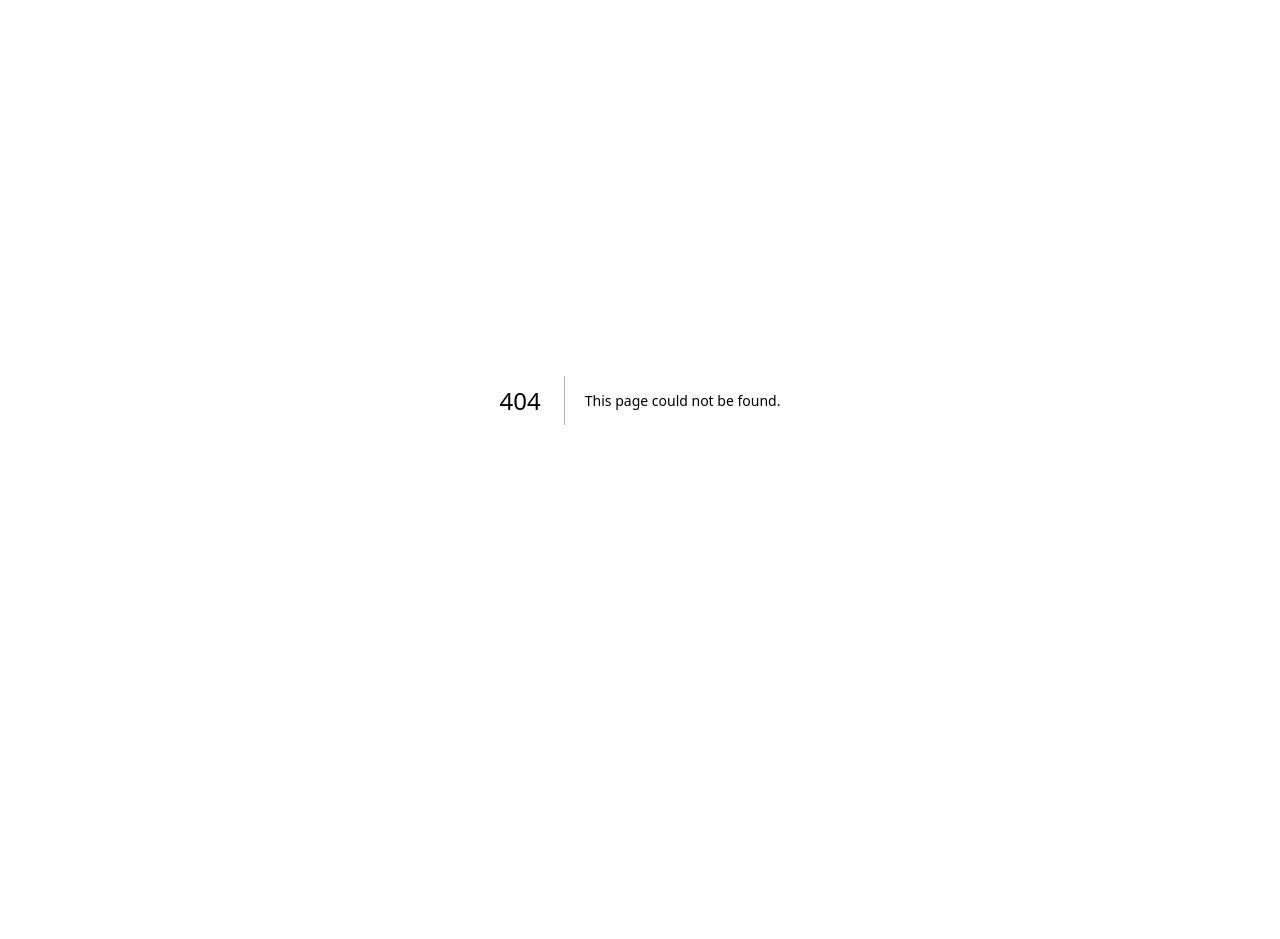
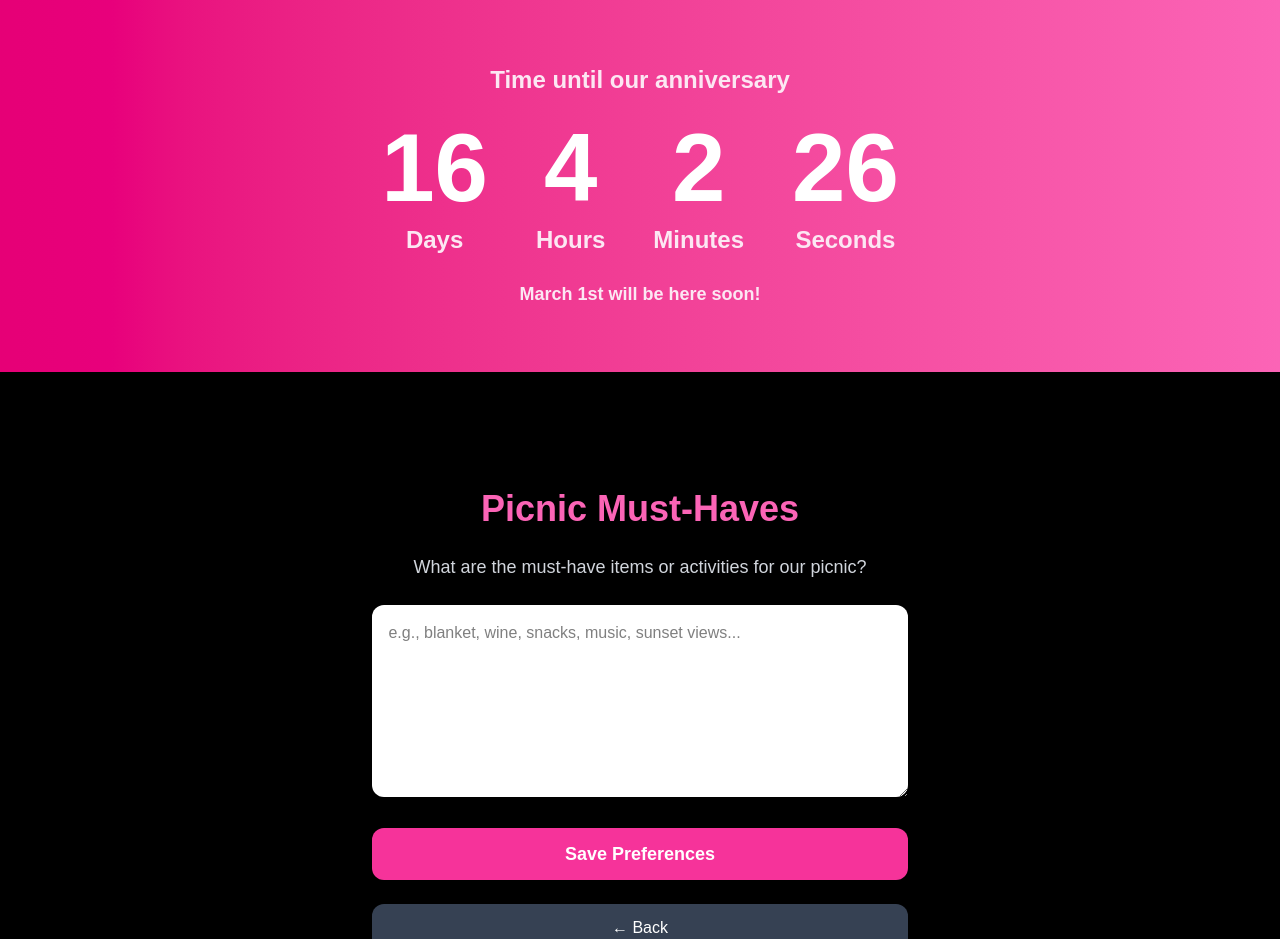
Before and after one commit to Mohnclizzy/valentines-protocol, a Next.js app: page /picnic in a window 1280 px wide. Before the commit this address had no page. Shown: the top 939 px of the page. Before the commit the page ends 800 px from the top, so only its background shows below. Built offline with nearby package versions, Linux system fonts and the light colour scheme.

Commit message:
Replace pho option with picnic option

```diff
--- a/app/page.tsx
+++ b/app/page.tsx
@@ -113,8 +113,8 @@ export default function Home() {
               <button onClick={() => router.push("/cooking")} className="bg-pink-500 hover:bg-pink-400 transition px-6 py-4 rounded-xl font-bold text-lg">
                 Cooking Together 👨‍🍳
               </button>
-              <button onClick={() => router.push("/pho")} className="bg-pink-500 hover:bg-pink-400 transition px-6 py-4 rounded-xl font-bold text-lg">
-                Pho 🍜
+              <button onClick={() => router.push("/picnic")} className="bg-pink-500 hover:bg-pink-400 transition px-6 py-4 rounded-xl font-bold text-lg">
+                Picnic
               </button>
             </div>
           </motion.div>
--- /dev/null
+++ b/app/picnic/page.tsx
@@ -0,0 +1,156 @@
+"use client"
+
+import { motion } from "framer-motion"
+import { useState, useEffect } from "react"
+import { useRouter } from "next/navigation"
+
+export default function PicnicPage() {
+  const router = useRouter()
+  const [countdown, setCountdown] = useState({ days: 0, hours: 0, minutes: 0, seconds: 0 })
+  const [preferences, setPreferences] = useState("")
+  const [submitted, setSubmitted] = useState(false)
+
+  useEffect(() => {
+    const updateCountdown = () => {
+      const now = new Date()
+      const target = new Date(2026, 2, 1)
+      const diff = target.getTime() - now.getTime()
+      if (diff > 0) {
+        setCountdown({
+          days: Math.floor(diff / (1000 * 60 * 60 * 24)),
+          hours: Math.floor((diff % (1000 * 60 * 60 * 24)) / (1000 * 60 * 60)),
+          minutes: Math.floor((diff % (1000 * 60 * 60)) / (1000 * 60)),
+          seconds: Math.floor((diff % (1000 * 60)) / 1000)
+        })
+      }
+    }
+    updateCountdown()
+    const interval = setInterval(updateCountdown, 1000)
+    return () => clearInterval(interval)
+  }, [])
+
+  const handleSubmit = () => {
+    console.log("Picnic preferences:", preferences)
+    setSubmitted(true)
+  }
+
+  if (submitted) {
+    return (
+      <>
+        <motion.div
+          initial={{ opacity: 0, y: -30 }}
+          animate={{ opacity: 1, y: 0 }}
+          className="fixed top-0 left-0 right-0 w-full bg-gradient-to-r from-pink-600 to-pink-400 py-16 px-4 text-center shadow-2xl z-50"
+        >
+          <p className="text-2xl text-pink-100 mb-6 font-bold">Time until our anniversary</p>
+          <div className="flex justify-center gap-12 flex-wrap">
+            <div className="text-center">
+              <div className="text-8xl font-black text-white">{countdown.days}</div>
+              <div className="text-2xl text-pink-100 font-semibold mt-2">Days</div>
+            </div>
+            <div className="text-center">
+              <div className="text-8xl font-black text-white">{countdown.hours}</div>
+              <div className="text-2xl text-pink-100 font-semibold mt-2">Hours</div>
+            </div>
+            <div className="text-center">
+              <div className="text-8xl font-black text-white">{countdown.minutes}</div>
+              <div className="text-2xl text-pink-100 font-semibold mt-2">Minutes</div>
+            </div>
+            <div className="text-center">
+              <div className="text-8xl font-black text-white">{countdown.seconds}</div>
+              <div className="text-2xl text-pink-100 font-semibold mt-2">Seconds</div>
+            </div>
+          </div>
+          <p className="text-pink-100 text-lg mt-6 font-bold">March 1st will be here soon!</p>
+        </motion.div>
+        <main className="flex min-h-screen flex-col items-center justify-center bg-black text-white mt-80">
+          <motion.div
+            initial={{ opacity: 0, scale: 0.8 }}
+            animate={{ opacity: 1, scale: 1 }}
+            className="text-center space-y-8 max-w-2xl"
+          >
+            <h1 className="text-5xl font-bold text-pink-400">
+              Perfect day planned
+            </h1>
+            <p className="text-2xl text-gray-200">
+              I can't wait to go on a picnic with you. Come visit me when the timer hits 0, Kaylee.
+            </p>
+            <button
+              onClick={() => router.push("/")}
+              className="bg-pink-500 hover:bg-pink-400 transition px-6 py-3 rounded-xl font-bold text-lg mt-8"
+            >
+              Back Home
+            </button>
+          </motion.div>
+        </main>
+      </>
+    )
+  }
+
+  return (
+    <>
+      <motion.div
+        initial={{ opacity: 0, y: -30 }}
+        animate={{ opacity: 1, y: 0 }}
+        className="fixed top-0 left-0 right-0 w-full bg-gradient-to-r from-pink-600 to-pink-400 py-16 px-4 text-center shadow-2xl z-50"
+      >
+        <p className="text-2xl text-pink-100 mb-6 font-bold">Time until our anniversary</p>
+        <div className="flex justify-center gap-12 flex-wrap">
+          <div className="text-center">
+            <div className="text-8xl font-black text-white">{countdown.days}</div>
+            <div className="text-2xl text-pink-100 font-semibold mt-2">Days</div>
+          </div>
+          <div className="text-center">
+            <div className="text-8xl font-black text-white">{countdown.hours}</div>
+            <div className="text-2xl text-pink-100 font-semibold mt-2">Hours</div>
+          </div>
+          <div className="text-center">
+            <div className="text-8xl font-black text-white">{countdown.minutes}</div>
+            <div className="text-2xl text-pink-100 font-semibold mt-2">Minutes</div>
+          </div>
+          <div className="text-center">
+            <div className="text-8xl font-black text-white">{countdown.seconds}</div>
+            <div className="text-2xl text-pink-100 font-semibold mt-2">Seconds</div>
+          </div>
+        </div>
+        <p className="text-pink-100 text-lg mt-6 font-bold">March 1st will be here soon!</p>
+      </motion.div>
+      <main className="flex min-h-screen flex-col items-center justify-center bg-black text-white mt-80">
+        <div className="flex-1 flex items-center justify-center">
+          <motion.div
+            initial={{ opacity: 0, scale: 0.8 }}
+            animate={{ opacity: 1, scale: 1 }}
+            className="text-center space-y-6 max-w-2xl"
+          >
+            <h1 className="text-4xl font-bold text-pink-400">
+              Picnic Must-Haves
+            </h1>
+            <p className="text-lg text-gray-300">
+              What are the must-have items or activities for our picnic?
+            </p>
+
+            <textarea
+              value={preferences}
+              onChange={(e) => setPreferences(e.target.value)}
+              placeholder="e.g., blanket, wine, snacks, music, sunset views..."
+              className="w-full h-48 p-4 rounded-xl text-black text-base bg-white"
+            />
+
+            <button
+              onClick={handleSubmit}
+              className="w-full bg-pink-500 hover:bg-pink-400 transition px-6 py-3 rounded-xl font-bold text-lg"
+            >
+              Save Preferences
+            </button>
+            <button
+              onClick={() => router.push("/")}
+              className="w-full bg-gray-700 hover:bg-gray-600 transition px-6 py-3 rounded-xl"
+            >
+              ← Back
+            </button>
+          </motion.div>
+        </div>
+      </main>
+    </>
+  )
+}
```
Also changed, not shown: 2 other files (tests, documents, lock files or other folders).
